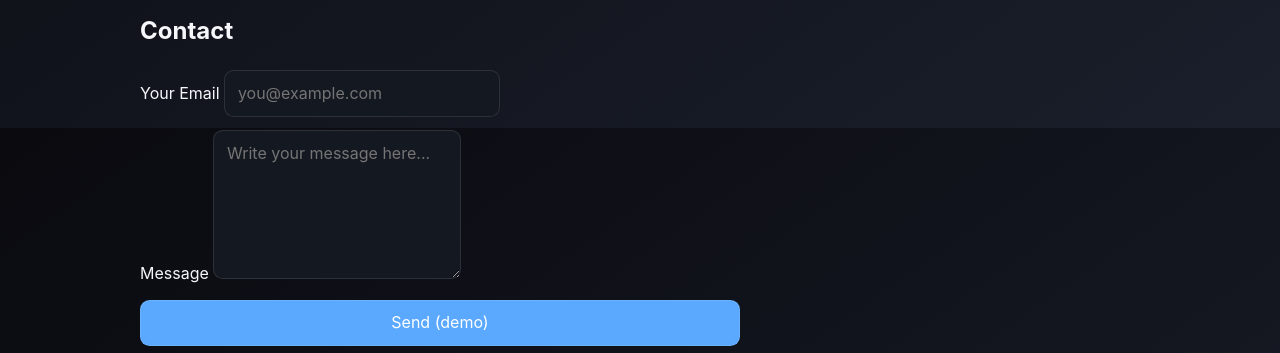
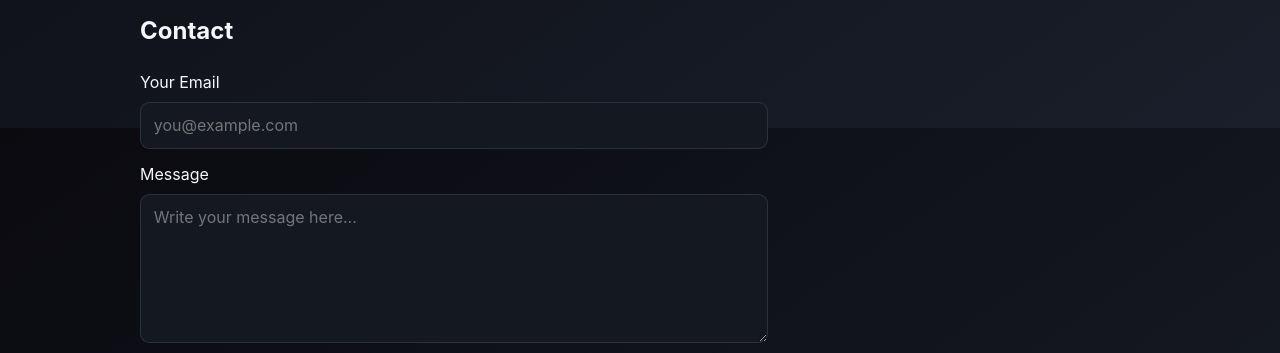
Before and after one commit to Varunpasunoori127/Website-deveoloper, a plain HTML site: page index.html in a window 1280 px wide. Shown: the part 2272-2625 px from the top of the page. Drawn offline with Linux system fonts and the light colour scheme.

Commit message:
style: fix contact form layout and polish button styling

```diff
--- a/Styles.css
+++ b/Styles.css
@@ -209,13 +209,27 @@ html, body {
   margin-top: 1rem;
   color: var(--text-muted);
 }
-
 /* ====== CONTACT ====== */
 form {
   display: grid;
   gap: 0.8rem;
   max-width: 600px;
 }
+
+/* make each label stack its input/textarea nicely */
+form label {
+  display: grid;
+  gap: 0.4rem;
+  align-items: start;
+}
+
+/* ensure fields expand properly */
+form label > input,
+form label > textarea {
+  width: 100%;
+  display: block;
+}
+
 input,
 textarea,
 button {
```
